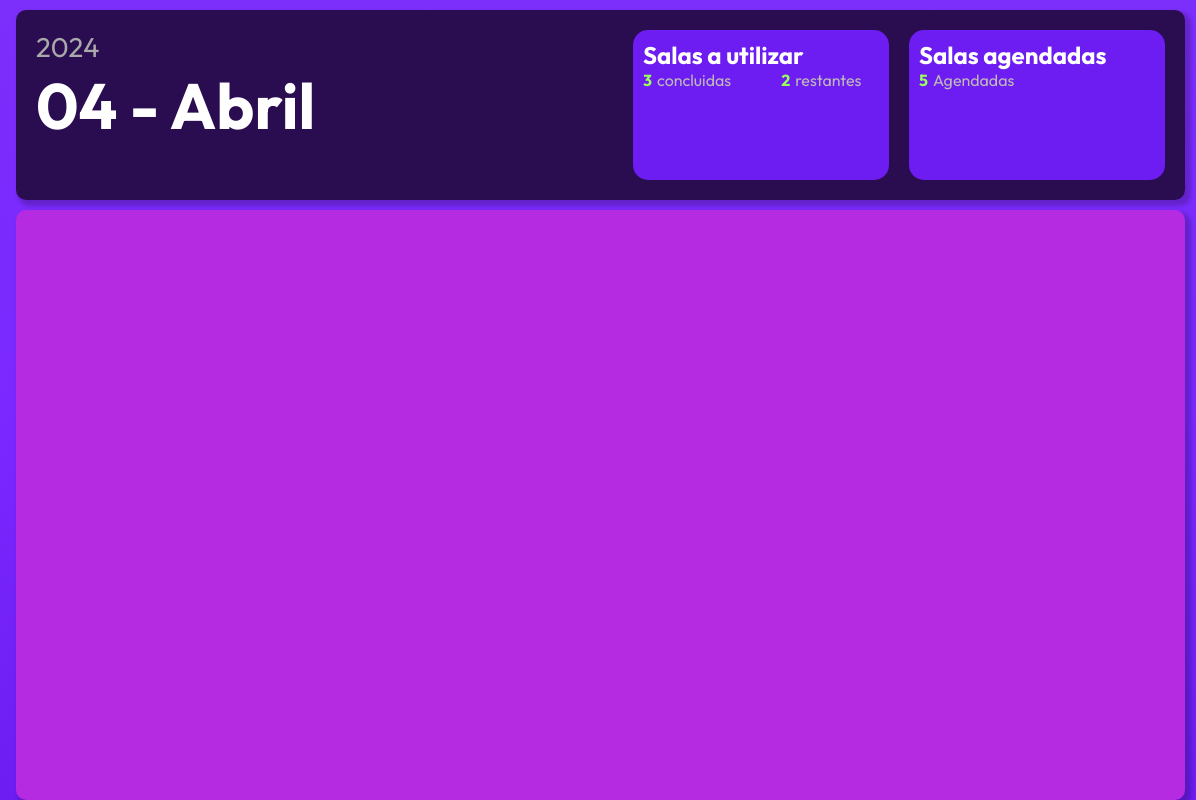
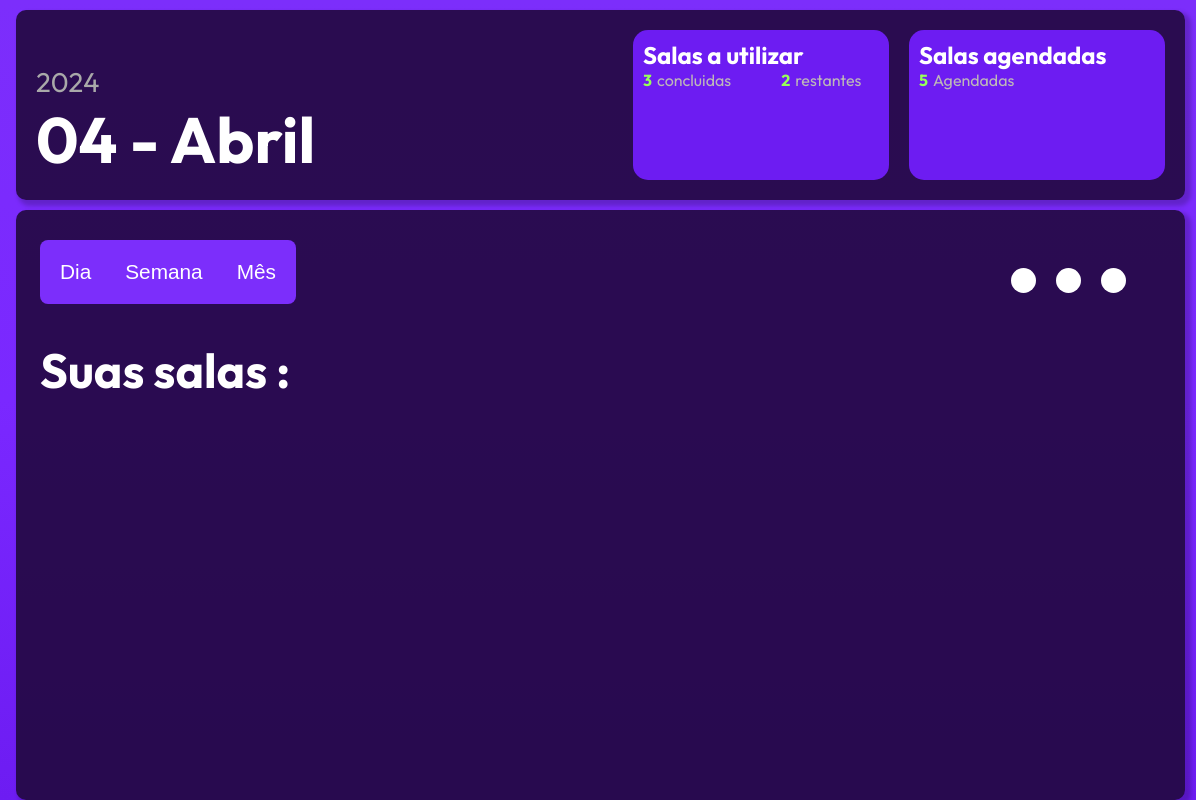
Before and after one commit to Dom-Garotom/Projeto---Eduster-, a plain HTML site: page src/html/aplicação.html in a window 1280 px wide. Shown: the full height of the page, 84-1280 px from the left. Drawn offline with Linux system fonts and the light colour scheme.

Commit message:
create a navbar of days

```diff
--- a/src/html/aplicação.html
+++ b/src/html/aplicação.html
@@ -15,7 +15,7 @@
     <title>Eduster</title>
   </head>
   <body>
-      <nav>
+      <nav class="navBar">
         <div class="nav-content">
           <div class="perfil-container">
             <img src="../assets/pessoa.png" alt="Sua foto de perfil" />
@@ -52,6 +52,7 @@
           </ul>
         </div>
       </nav>
+
     <header>
         <div class="header-content">
             <div class="header-date">
@@ -80,6 +81,39 @@
             </div>
         </div>
     </header>
-    <main></main>
+
+    <main>
+        <div class="container-navBar-days">
+            <div class="navBar-days">
+                <ul>
+                    <li>
+                        Dia
+                    </li>
+                    <li>
+                        Semana
+                    </li>
+                    <li>
+                        Mês
+                    </li>
+                </ul>
+            </div>
+
+            <div class="circulos-layout">
+                <div class="circulos" variant-1></div>
+                <div class="circulos" variant-2></div>
+                <div class="circulos" variant-3></div>
+            </div>
+
+        </div>
+        <div class="cards-room">
+            <h2>Suas salas :</h2>
+            <div class="container-cards">
+
+            </div>
+        </div>
+
+
+
+    </main>
   </body>
 </html>
--- a/src/styles/aplicação.css
+++ b/src/styles/aplicação.css
@@ -50,14 +50,20 @@ header{
     margin-top: 10px;
 }
 main{
+    min-block-size: 70vh;
     grid-column-start: 2;
     grid-column-end: 3;
     grid-row-start: 2;
     grid-row-end: 2;
     overflow: auto;
-    background-color: rgb(180, 43, 226);
+    background-color: var(--background);
+
+    display: grid;
+    grid-template-rows: 80px 3fr ;
     box-shadow: 4px 4px 4px 2px rgba(0, 0, 0, 0.2);
     border-radius: 10px;
+    padding: 30px 24px;
+    gap: 20px;
 }
 
 
@@ -137,14 +143,14 @@ main{
 .header-date h2{
     position: relative;
     font-size: 4rem;
-    align-self:center;
+    align-self:end;
     justify-self: start;
 }
 .header-date span{
     position: absolute;
     font-size: 1.7rem;
     color: darkgray;
-    top: 30px;
+    top: 65px;
 }
 
 
@@ -173,3 +179,71 @@ main{
     margin-right: 5px;
     color: #97ff58;
 }
+
+
+
+
+.container-navBar-days{
+    display: flex;
+    width: 100%;
+    justify-content: space-between;
+    /* align-items: start; */
+}
+
+.navBar-days {
+    display: flex;
+    align-items: center;
+    background-color: #7c2efb;
+    border-radius: 8px;
+    padding: 4px 8px;
+    position: relative;
+    width: fit-content;
+    height: 8vh;
+}
+
+.navBar-days ul {
+    list-style: none;
+    margin: 0;
+    padding: 0;
+    display: flex;
+    gap: 10px;
+}
+
+.navBar-days li {
+    padding: 8px 12px;
+    cursor: pointer;
+    border-radius: 4px;
+    font-family: Arial, sans-serif;
+    font-size: 1.3rem;
+    color: #fff;
+    position: relative;
+    transition: color 0.2s ease;
+}
+
+.navBar-days li:hover {
+    color: var(--background);
+    color: var(--cor-sucess);
+}
+
+.navBar-days li:hover::after {
+    content: '';
+    position: absolute;
+    left: 0;
+    right: 0;
+    bottom: -6px;
+    height: 2px;
+    background-color: var(--background);
+    background-color: var(--cor-sucess);
+    transform: scaleX(0);
+    transform-origin: left;
+    transition: transform 0.2s ease;
+}
+
+.navBar-days li:hover::after {
+    transform: scaleX(1);
+}
+
+.cards-room h2{
+    font-size: 3rem;
+    color: #fff;
+}
--- a/src/styles/global.css
+++ b/src/styles/global.css
@@ -25,3 +25,16 @@ p {
     margin-top: 10px;
     border: none;
 }
+
+.circulos-layout {
+  width: 150px;
+  display: flex;
+  align-items: center;
+  gap: 20px;
+}
+.circulos {
+  width: 25px;
+  height: 25px;
+  background-color: #fff;
+  border-radius: 100%;
+}
```
